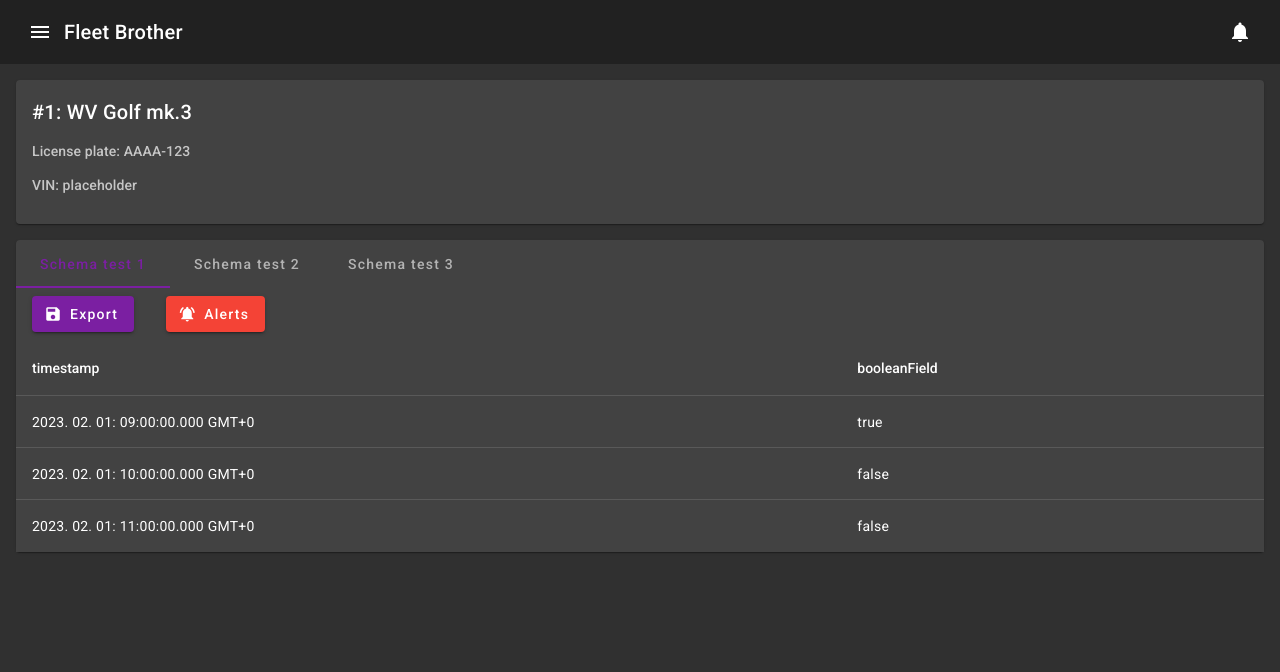
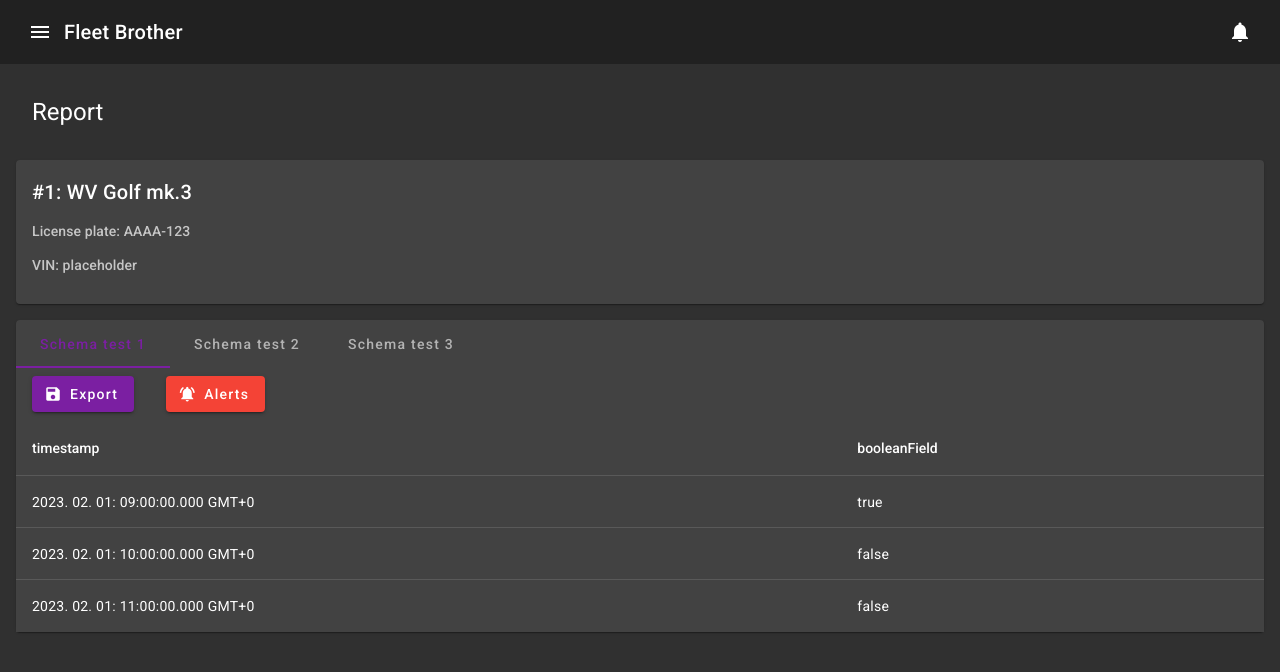
Before and after one commit to kalicsadam/FleetBrother, an Angular app in the folder WebClient/FleetBrotherWebClient/: page /report/1 in a window 1280 px wide. Shown: the top 672 px of the page. Built offline with nearby package versions, Linux system fonts and the light colour scheme.

Commit message:
Some UI fixes

```diff
--- a/WebClient/FleetBrotherWebClient/src/app/car-management/components/car-overview/car-overview.component.html
+++ b/WebClient/FleetBrotherWebClient/src/app/car-management/components/car-overview/car-overview.component.html
@@ -18,9 +18,9 @@
                     <mat-icon>close</mat-icon>
                 </button>
             </div>
-            <div *ngIf="mode == modetype.MANAGE" class="tools-delete">
+            <div *ngIf="mode == modetype.MANAGE" class="tools-report">
                 <button mat-fab color="primary" [routerLink]="['/report', car.id]" [disabled]="disabled">
-                    <mat-icon>report</mat-icon>
+                    <mat-icon>summarize</mat-icon>
                 </button>
                 <button mat-fab color="warn" (click)="onDelete.emit(car)" [disabled]="disabled">
                     <mat-icon>delete</mat-icon>
--- a/WebClient/FleetBrotherWebClient/src/app/car-management/components/car-overview/car-overview.component.scss
+++ b/WebClient/FleetBrotherWebClient/src/app/car-management/components/car-overview/car-overview.component.scss
@@ -6,6 +6,11 @@
                     margin-right: 12px;
                 }
             }
+            .tools-report {
+                & > * {
+                    margin-right: 12px;
+                }
+            }
         }
     }
 }
--- a/WebClient/FleetBrotherWebClient/src/app/car-management/pages/car-assigment-page/car-assigment-page.component.html
+++ b/WebClient/FleetBrotherWebClient/src/app/car-management/pages/car-assigment-page/car-assigment-page.component.html
@@ -1,3 +1,5 @@
+<h1>Car assignment</h1>
+
 <div class="car-overview" *ngFor="let car of cars">
     <app-car-overview [car]="car" (onAccept)="onAccept($event)" (onDecline)="onDecline($event)"[disabled]="!canAssign()"></app-car-overview>
 </div>
--- a/WebClient/FleetBrotherWebClient/src/app/car-management/pages/car-assigment-page/car-assigment-page.component.scss
+++ b/WebClient/FleetBrotherWebClient/src/app/car-management/pages/car-assigment-page/car-assigment-page.component.scss
@@ -1,3 +1,7 @@
+h1 {
+    margin: 2rem 2rem;
+}
+
 .car-overview {
     margin: 24px 36px;
 }
--- a/WebClient/FleetBrotherWebClient/src/app/car-reporting/components/alerts-manager/alerts-manager.component.html
+++ b/WebClient/FleetBrotherWebClient/src/app/car-reporting/components/alerts-manager/alerts-manager.component.html
@@ -1,3 +1,4 @@
+<h1 mat-dialog-title>Alerts</h1>
 <div mat-dialog-content *ngIf="schema != null">
     <div class="alerts" *ngFor="let alert of alerts">
         <app-alert-overview [alert]="alert" (onDelete)="onDelete($event)"></app-alert-overview>
--- a/WebClient/FleetBrotherWebClient/src/app/car-reporting/pages/car-reporting-page/car-reporting-page.component.html
+++ b/WebClient/FleetBrotherWebClient/src/app/car-reporting/pages/car-reporting-page/car-reporting-page.component.html
@@ -1,3 +1,5 @@
+<h1>Report</h1>
+
 <div class="overview">
     <app-car-overview [car]="car" [mode]="carOverviewMode.DISPLAY"></app-car-overview>
 </div>
--- a/WebClient/FleetBrotherWebClient/src/app/car-reporting/pages/car-reporting-page/car-reporting-page.component.scss
+++ b/WebClient/FleetBrotherWebClient/src/app/car-reporting/pages/car-reporting-page/car-reporting-page.component.scss
@@ -1,3 +1,7 @@
+h1 {
+    margin: 2rem 2rem;
+}
+
 .overview {
     margin: 16px 16px;
 }
--- a/WebClient/FleetBrotherWebClient/src/app/fleet-management/pages/fleet-management-page/fleet-management-page.component.html
+++ b/WebClient/FleetBrotherWebClient/src/app/fleet-management/pages/fleet-management-page/fleet-management-page.component.html
@@ -1,3 +1,5 @@
+<h1>Fleets</h1>
+
 <button mat-fab color="primary" class="fab" (click)="openCreatePanel()">
     <mat-icon>create</mat-icon>
 </button>
--- a/WebClient/FleetBrotherWebClient/src/app/fleet-management/pages/fleet-management-page/fleet-management-page.component.scss
+++ b/WebClient/FleetBrotherWebClient/src/app/fleet-management/pages/fleet-management-page/fleet-management-page.component.scss
@@ -1,3 +1,7 @@
+h1 {
+    margin: 2rem 2rem;
+}
+
 .fab {
     position: fixed;
     bottom: 16px;
--- a/WebClient/FleetBrotherWebClient/src/app/schema-management/components/schema-car-assigment/schema-car-assigment.component.html
+++ b/WebClient/FleetBrotherWebClient/src/app/schema-management/components/schema-car-assigment/schema-car-assigment.component.html
@@ -1,4 +1,5 @@
 <div>
+    <h1>Assign schema to car</h1>
     <div *ngFor="let entry of model">
         <mat-checkbox class="example-margin"
                   [checked]="entry.checked"
--- a/WebClient/FleetBrotherWebClient/src/app/schema-management/pages/schema-management-page/schema-management-page.component.html
+++ b/WebClient/FleetBrotherWebClient/src/app/schema-management/pages/schema-management-page/schema-management-page.component.html
@@ -1,3 +1,5 @@
+<h1>Schema Management</h1>
+
 <button mat-fab color="primary" class="fab" (click)="openCreatePanel()">
     <mat-icon>create</mat-icon>
 </button>
--- a/WebClient/FleetBrotherWebClient/src/app/schema-management/pages/schema-management-page/schema-management-page.component.scss
+++ b/WebClient/FleetBrotherWebClient/src/app/schema-management/pages/schema-management-page/schema-management-page.component.scss
@@ -1,3 +1,7 @@
+h1 {
+    margin: 2rem 2rem;
+}
+
 .fab {
     position: fixed;
     bottom: 16px;
```
